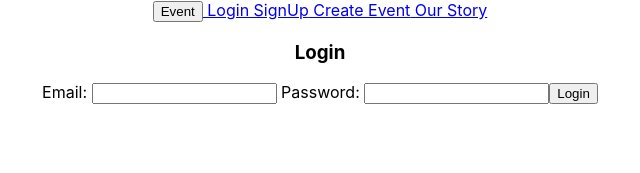
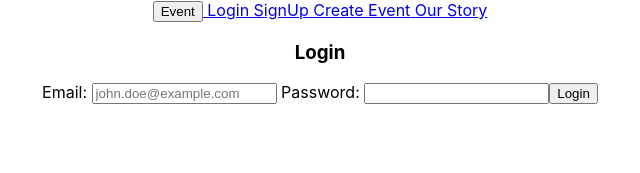
Before and after one commit to Sarah-Wambui/Event-Ticketing-App, a React (Create React App) app in the folder client/: page /login in a window 1280 px wide. Shown: the top 173 px of the page, without its empty margins (320-960 px from the left). Built offline with nearby package versions, Linux system fonts and the light colour scheme; no server answers.

Commit message:
ft-form-validations

```diff
--- a/client/src/components/AddEventForm.js
+++ b/client/src/components/AddEventForm.js
@@ -23,6 +23,17 @@ function AddEventForm({handleAddEvent, isLoggedIn}) {
 
   function handleSubmitForm(event) {
     event.preventDefault()
+
+    // if (eventData.ticket_price >= 0) {
+    //   alert("ticket_price should be  greater than or equal to 1");
+    //   return;
+    // }
+
+  //   if (eventData.available_tickets === 0) {
+  //     alert("Available tickets should be more than 0.");
+  //     return;
+  // }
+
     fetch("/events",{
     method:"POST",
     headers:{
@@ -60,8 +71,29 @@ function AddEventForm({handleAddEvent, isLoggedIn}) {
     }));
   }
 
-  function handleNextStep(){
-    setStep((prevStep) => prevStep + 1);
+  function handleNextStep() {
+
+    if (eventData.description.length === 0 || eventData.title.length === 0 || eventData.venue.length === 0 || eventData.category.length === 0 || eventData.organizer.length === 0) {
+        alert("Please fill in all the required fields.");
+    } else {
+        const wordCount = eventData.description.trim().split(" ").length;
+        if (wordCount < 5 || wordCount > 20) {
+            alert("Description should be between 5 to 20 words.");
+        } else {
+            const wordCountTitle = eventData.title.trim().split(" ").length;
+            if (wordCountTitle < 1 || wordCountTitle > 5) {
+                alert("Title should be between 1 to 5 words.");
+            } else {
+                const wordCountVenue = eventData.venue.trim().split(" ").length;
+                if (wordCountVenue < 1 || wordCountVenue > 5) {
+                    alert("Venue should be between 1 to 5 words.");
+                } else {
+                    // All conditions are met, so move to the next step
+                    setStep((prevStep) => prevStep + 1);
+                }
+            }
+        }
+    }
   }
 
   function handlePrevStep(){
@@ -104,16 +136,20 @@ function AddEventForm({handleAddEvent, isLoggedIn}) {
           <h3>Step 1: Basic Event Details</h3>
           <form onSubmit={handleSubmitForm}>
             <label> Title:</label>
-            <input type="text" onChange={handleChange} name ="title" value={eventData.title}/>
+            <input type="text" onChange={handleChange} name ="title" value={eventData.title} required/>
             <label> Venue</label>
-            <input type="text" onChange={handleChange} name ="venue" value={eventData.venue}/>
+            <input type="text" onChange={handleChange} name ="venue" value={eventData.venue} required/>
             <label> Description:</label>
-            <input type="text"onChange={handleChange} name ="description" value={eventData.description}/>
+            <input type="text"onChange={handleChange} name ="description" value={eventData.description} required/>
             <label> Category:</label>
-            <input type="text"onChange={handleChange} name ="category" value={eventData.category}/>
+            <input type="text"onChange={handleChange} name ="category" value={eventData.category} required/>
             <label> Organizer:</label>
-            <input type="text"onChange={handleChange} name ="organizer" value={eventData.organizer}/>
-            <button type='button' onClick={handleNextStep}>Next</button>
+            <input type="text"onChange={handleChange} name ="organizer" value={eventData.organizer} required/>
+            {eventData.title && eventData.venue && eventData.description && eventData.category && eventData.organizer ? (
+              <button type="button" onClick={handleNextStep}>
+                Next
+              </button>
+            ) : null}
           </form>
         </div>
       )}
@@ -122,14 +158,18 @@ function AddEventForm({handleAddEvent, isLoggedIn}) {
           <h3>Step 2: Additional Details</h3>
             <form onSubmit={handleSubmitForm}>
               <label> Ticket Price:</label>
-              <input type="number"onChange={handleChange} name ="ticket_price" value={eventData.ticket_price}/>
+              <input type="number"onChange={handleChange} name ="ticket_price" value={eventData.ticket_price} required/>
               {/* <label> Image :</label>
               <input type="text"onChange={handleChange} name ="image_url" value={eventData.image_url}/> */}
               <label> Available Tickets:</label>
-              <input type="number"onChange={handleChange} name ="available_tickets" value={eventData.available_tickets}/>
+              <input type="number"onChange={handleChange} name ="available_tickets" value={eventData.available_tickets} required/>
               <button type='button' onClick={handlePrevStep}>Previous</button>
 
-              <button type='button' onClick={handleNextStep}>Next</button>
+              {eventData.ticket_price>=0 && eventData.available_tickets>=1 ? (
+              <button type="button" onClick={handleNextStep}>
+                Next
+              </button>
+            ) : null}
             </form>
         </div>
       )}
@@ -139,7 +179,8 @@ function AddEventForm({handleAddEvent, isLoggedIn}) {
           <h3>Step 3: Location and Date/Time</h3>
             <form onSubmit={handleSubmitForm}>
               <label> Date & Time:</label>
-              <input type="text"onChange={handleChange} name ="date_time" value={eventData.date_time}/>
+              <input type="text"onChange={handleChange} name ="date_time" value={eventData.date_time} pattern="^(0?[1-9]|[12][0-9]|3[01])/(0?[1-9]|1[0-2])/\d{4}\s([01]?[0-9]|2[0-3]):[0-5][0-9]\s(?:AM|PM|hrs)$"
+  title="Please enter a valid date and time in the format 'dd/mm/yyyy hh:mm hrs'." placeholder='dd/mm/yyyy hh:mm hrs'required/>
               <button type='button' onClick={handlePrevStep}>
                 Previous
               </button>
@@ -147,7 +188,7 @@ function AddEventForm({handleAddEvent, isLoggedIn}) {
             </form>
             <div>
               <label>Image:</label>
-              <input type="file" onChange={(e) => setImage(e.target.files[0])}/>
+              <input type="file" onChange={(e) => setImage(e.target.files[0])} required/>
               <button onClick={handleUploadImage}>Upload Image</button>
             </div>
         </div>
--- a/client/src/components/Login.js
+++ b/client/src/components/Login.js
@@ -20,6 +20,11 @@ function Login({onLogin}) {
 
   function handleSubmit(e){
     e.preventDefault()
+    if (password.length !== 8) {
+      alert('Password must be 8 characters long.');
+      return;
+    }
+
     fetch("/login",{
       method:"POST",
       headers:{
@@ -42,7 +47,13 @@ function Login({onLogin}) {
     .catch((error) => {
       console.error('Error logging in:', error);
     })
+
   }
+
+  // if (password.length !== 6) {
+  //   alert('Password must be exactly 6 characters long.');
+  //   return;
+  // }
 
 
 
@@ -56,12 +67,14 @@ function Login({onLogin}) {
               name="email"
               id="email"
               value={email}
+              placeholder="john.doe@example.com"
               onChange={(e) => setEmail(e.target.value)} autoComplete='off' required />
               <label> Password: </label>
               <input type="password"
               name="password"
               id="password"
               value={password}
+
               onChange={(e) => setPassword(e.target.value)} required/>
         <button type="submit"> Login </button>
       </form>
--- a/client/src/components/PaymentConfirmation.js
+++ b/client/src/components/PaymentConfirmation.js
@@ -14,7 +14,7 @@ function PaymentConfirmation() {
 
     function handleSubmit(e) {
         e.preventDefault()
-        fetch("https://enrk3a8cfr3zo.x.pipedream.net", {
+        fetch("/pay", {
             method: "POST",
             headers: {
                 "Content-Type": "application/json",
@@ -36,7 +36,9 @@ function PaymentConfirmation() {
                 <label>Phone Number</label>
                 <br/>
 
-                <input type="text" onChange={(e) => setPhone(e.target.value)} autoComplete='off' required name="phone" value={phone} /> <br />
+                <input type="text" onChange={(e) => setPhone(e.target.value)} autoComplete='off' required name="phone" value={phone} pattern="^254\d{9}$"
+  title="Please enter a valid phone number in the format '254712345678'."
+  placeholder="254712345678"/> <br />
                 <br/>
                 <label>Amount</label>
                 <br/>
--- a/client/src/components/Signup.js
+++ b/client/src/components/Signup.js
@@ -11,10 +11,30 @@ function Signup() {
 
     const navigate =useNavigate()
 
+    const validateEmail = (email) => {
+      // Regular expression for email validation
+      const emailPattern = /^[a-zA-Z0-9._%+-]+@[a-zA-Z0-9.-]+\.[a-zA-Z]{2,}$/;
+
+      // Test the email against the pattern
+      return emailPattern.test(email);
+    };
+
 
 
     function handleSubmit(e){
         e.preventDefault()
+        if (password.length !== 8) {
+          alert('Password must be 8 characters long.');
+          return;
+        }
+        if (username.length < 3 || username.length > 20) {
+          alert('username must be between 3 and 20 characters.');
+          return;
+        }
+        if (!validateEmail(email)) {
+          alert('Please enter a valid email address.');
+          return;
+        }
         const post={
             method: "POST",
             headers:{
@@ -32,7 +52,14 @@ function Signup() {
           setUser(user);
           navigate("/login")})
         .catch((error) => {console.error("Error posting user", error)});
+
+
     }
+
+    // if (password.length !== 6) {
+    //   alert('Password must be exactly 6 characters long.');
+    //   return;
+    // }
 
 
 
@@ -51,6 +78,7 @@ function Signup() {
             name="email"
             id="email"
             value={email}
+            placeholder="john.doe@example.com"
             onChange={(e) => setEmail(e.target.value)} autoComplete='off' required />
             <label htmlFor="password">Password:</label>
             <input type="password"
--- a/client/src/components/TicketCheckout.js
+++ b/client/src/components/TicketCheckout.js
@@ -16,7 +16,7 @@ function TicketCheckout() {
 
     // increment count by one
     function handleIncrement() {
-        if (count < 10) {
+        if (count < checkout.available_tickets) {
             setCount((prevCount) => prevCount + 1)
         } else { setCount("Sold Out") }
     }
@@ -39,7 +39,7 @@ function TicketCheckout() {
                 <p>Ticket Number:{checkout.id}</p>
                 <p>Event Date:{checkout.date_time}</p>
                 <p>Price: {checkout.ticket_price}</p>
-                <p>No.of Tickets{checkout.available_tickets}</p>
+                {/* <p>Tickets: {count}</p> */}
                 <button onClick={handleIncrement}> <span> + </span></button>
                 <span> {count} </span>
                 <button onClick={handleDecrement}><span> - </span></button>
--- a/client/src/components/UpdateEventForm.js
+++ b/client/src/components/UpdateEventForm.js
@@ -29,6 +29,7 @@ function UpdateEventForm({setEvents, events}) {
 
   function handleSubmitForm(event){
     event.preventDefault()
+
     fetch(`/events/${id}`,{
       method: "PATCH",
       headers:{
@@ -55,9 +56,30 @@ function UpdateEventForm({setEvents, events}) {
     });
 };
 
-  function handleNextStep(){
-    setStep((prevStep) => prevStep + 1);
+function handleNextStep() {
+  if (eventData.description.length === 0 || eventData.title.length === 0 || eventData.venue.length === 0) {
+      alert("Please fill in all the required fields.");
+  } else {
+      const wordCount = eventData.description.trim().split(" ").length;
+      if (wordCount < 5 || wordCount > 20) {
+          alert("Description should be between 5 to 20 words.");
+      } else {
+          const wordCountTitle = eventData.title.trim().split(" ").length;
+          if (wordCountTitle < 1 || wordCountTitle > 5) {
+              alert("Title should be between 1 to 5 words.");
+          } else {
+              const wordCountVenue = eventData.venue.trim().split(" ").length;
+              if (wordCountVenue < 1 || wordCountVenue > 5) {
+                  alert("Venue should be between 1 to 5 words.");
+              } else {
+                  // All conditions are met, so move to the next step
+                  setStep((prevStep) => prevStep + 1);
+              }
+          }
+      }
   }
+}
+
 
   function handlePrevStep(){
     setStep((prevStep) => prevStep - 1);
@@ -72,16 +94,20 @@ function UpdateEventForm({setEvents, events}) {
           { step === 1 && (
             <div>
               <label> Title:</label>
-              <input type="text" onChange={handleChange} name ="title" value={eventData.title}/>
+              <input type="text" onChange={handleChange} name ="title" value={eventData.title} required/>
               <label> Venue</label>
-              <input type="text" onChange={handleChange} name ="venue" value={eventData.venue}/>
+              <input type="text" onChange={handleChange} name ="venue" value={eventData.venue} required/>
               <label> Description:</label>
-              <input type="text"onChange={handleChange} name ="description" value={eventData.description}/>
+              <input type="text"onChange={handleChange} name ="description" value={eventData.description} required/>
               <label> Category:</label>
-              <input type="text"onChange={handleChange} name ="category" value={eventData.category}/>
+              <input type="text"onChange={handleChange} name ="category" value={eventData.category} required/>
               <label> Organizer:</label>
-              <input type="text"onChange={handleChange} name ="organizer" value={eventData.organizer}/>
-              <button type='button' onClick={handleNextStep}>Next</button>
+              <input type="text"onChange={handleChange} name ="organizer" value={eventData.organizer} required/>
+              {eventData.title && eventData.venue && eventData.description && eventData.category && eventData.organizer ? (
+              <button type="button" onClick={handleNextStep}>
+                Next
+              </button>
+            ) : null}
             </div>
           )}
 
@@ -90,14 +116,18 @@ function UpdateEventForm({setEvents, events}) {
           <h3>Step 2: Additional Details</h3>
             {/* <form onSubmit={handleSubmitForm}>  */}
               <label> Ticket Price:</label>
-              <input type="number"onChange={handleChange} name ="ticket_price" value={eventData.ticket_price}/>
-              <label> Image :</label>
-              <input type="text"onChange={handleChange} name ="image_url" value={eventData.image_url}/>
+              <input type="number"onChange={handleChange} name ="ticket_price" value={eventData.ticket_price} required/>
+              {/* <label> Image :</label>
+              <input type="text"onChange={handleChange} name ="image_url" value={eventData.image_url} required/> */}
               <label> Available Tickets:</label>
-              <input type="number"onChange={handleChange} name ="available_tickets" value={eventData.available_tickets}/>
+              <input type="number"onChange={handleChange} name ="available_tickets" value={eventData.available_tickets} required/>
               <button type='button' onClick={handlePrevStep}>Previous</button>
 
-              <button type='button' onClick={handleNextStep}>Next</button>
+              {eventData.ticket_price>=0 && eventData.available_tickets>=1 ? (
+              <button type="button" onClick={handleNextStep}>
+                Next
+              </button>
+            ) : null}
             {/* </form> */}
         </div>
       )}
@@ -107,7 +137,7 @@ function UpdateEventForm({setEvents, events}) {
           <h3>Step 3: Location and Date/Time</h3>
             {/* <form onSubmit={handleSubmitForm}>  */}
               <label> Date & Time:</label>
-              <input type="text"onChange={handleChange} name ="date_time" value={eventData.date_time}/>
+              <input type="text"onChange={handleChange} name ="date_time" value={eventData.date_time} required/>
               <button type='button' onClick={handlePrevStep}>
                 Previous
               </button>
```
Also changed, not shown: 2 other files (tests, documents, lock files or other folders).
